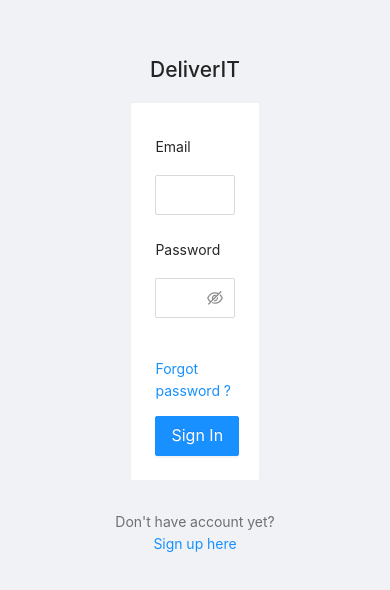
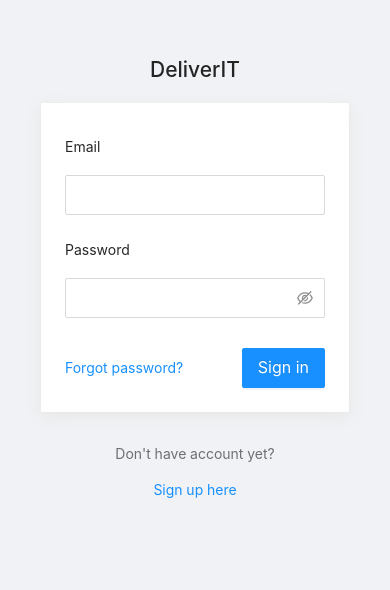
Before and after one commit to zulnabil/antd-ts, a React (Create React App) app: page /login in a window 390 px wide. Shown: the top 590 px of the page. Built offline with nearby package versions, Linux system fonts and the light colour scheme.

Commit message:
fix: responsive form login & register

```diff
--- a/src/App.css
+++ b/src/App.css
@@ -1,7 +1,11 @@
 @import '~antd/dist/antd.css';
 
 .ant-table {
-  box-shadow: 0 4px 16px #e6e6e6;
+  box-shadow: var(--card-shadow);
+}
+
+.ant-card-body {
+  box-shadow: var(--card-shadow);
 }
 
 :root {
@@ -9,6 +13,15 @@
   --lightblue: #e6f7ff;
   --green: #52c41a;
   --green2: #73d13d;
+  --card-shadow: 0 4px 16px #e6e6e6;
+}
+
+.container-center {
+  width: 100%;
+  height: 100%;
+  display: flex;
+  justify-content: center;
+  align-items: center;
 }
 
 .app-section {
@@ -29,6 +42,10 @@
   text-align: center;
 }
 
+.typo-right {
+  text-align: right;
+}
+
 .margin-auto {
   margin: auto
 }
--- a/src/components/loader/CircleFullscreen.tsx
+++ b/src/components/loader/CircleFullscreen.tsx
@@ -1,23 +1,13 @@
-import React, { FC } from 'react'
-import { Spin } from "antd"
-import { LoadingOutlined } from "@ant-design/icons"
-
-const style = {
-  container: {
-    width: "100%",
-    height: "100%",
-    display: "flex",
-    justifyContent: "center",
-    alignItems: "center",
-  },
-}
+import React, { FC } from 'react';
+import { Spin } from 'antd';
+import { LoadingOutlined } from '@ant-design/icons';
 
 const CircleFullscreen: FC = () => {
   return (
-    <div style={style.container}>
+    <div className="container-center">
       <Spin indicator={<LoadingOutlined style={{ fontSize: 48 }} />} />
     </div>
-  )
-}
+  );
+};
 
-export default CircleFullscreen
+export default CircleFullscreen;
--- a/src/constants/router.root.tsx
+++ b/src/constants/router.root.tsx
@@ -1,60 +1,66 @@
-import React, { lazy } from "react"
+import React, { lazy } from 'react';
 
-const Dashboard = lazy(() => import("pages/dashboard/Dashboard"))
-const CreateShipment = lazy(() => import("pages/CreateShipment"))
-const PendingCheckout = lazy(() => import("pages/PendingCheckout"))
-const Shipments = lazy(() => import("pages/Shipments"))
-const Topup = lazy(() => import("pages/Topup"))
-const Transactions = lazy(() => import("pages/Transactions"))
-const Account = lazy(() => import("pages/Account"))
-const Login = lazy(() => import("pages/Login"))
-const Register = lazy(() => import("pages/Register"))
+const Dashboard = lazy(() => import('pages/dashboard/Dashboard'));
+const CreateShipment = lazy(() => import('pages/CreateShipment'));
+const PendingCheckout = lazy(() => import('pages/PendingCheckout'));
+const Shipments = lazy(() => import('pages/Shipments'));
+const Topup = lazy(() => import('pages/Topup'));
+const Transactions = lazy(() => import('pages/Transactions'));
+const Account = lazy(() => import('pages/Account'));
+const Login = lazy(() => import('pages/Login'));
+const Register = lazy(() => import('pages/Register'));
+const Logout = lazy(() => import('pages/Logout'));
 
 export const router = [
   {
-    path: "/",
-    name: "Dashboard",
+    path: '/',
+    name: 'Dashboard',
     component: <Dashboard />,
     exact: true,
   },
   {
-    path: "/create-shipment",
-    name: "CreateShipment",
+    path: '/create-shipment',
+    name: 'CreateShipment',
     component: <CreateShipment />,
   },
   {
-    path: "/pending-checkout",
-    name: "PendingCheckout",
+    path: '/pending-checkout',
+    name: 'PendingCheckout',
     component: <PendingCheckout />,
   },
   {
-    path: "/shipments",
-    name: "Shipments",
+    path: '/shipments',
+    name: 'Shipments',
     component: <Shipments />,
   },
   {
-    path: "/topup",
-    name: "Topup",
+    path: '/topup',
+    name: 'Topup',
     component: <Topup />,
   },
   {
-    path: "/transactions",
-    name: "Transactions",
+    path: '/transactions',
+    name: 'Transactions',
     component: <Transactions />,
   },
   {
-    path: "/account",
-    name: "Account",
+    path: '/account',
+    name: 'Account',
     component: <Account />,
   },
   {
-    path: "/login",
-    name: "Login",
+    path: '/login',
+    name: 'Login',
     component: <Login />,
   },
   {
-    path: "/register",
-    name: "Register",
+    path: '/register',
+    name: 'Register',
     component: <Register />,
   },
-]
+  {
+    path: '/logout',
+    name: 'Logout',
+    component: <Logout />,
+  },
+];
--- a/src/pages/Login.tsx
+++ b/src/pages/Login.tsx
@@ -1,78 +1,65 @@
 import React from 'react'
-import { Row, Col, Card, Button, Form, Input } from "antd"
-import { EyeInvisibleOutlined, EyeTwoTone } from '@ant-design/icons';
+import { useHistory, Link } from 'react-router-dom'
+import { Row, Col, Card, Button, Form, Input } from 'antd'
+import { EyeInvisibleOutlined, EyeTwoTone } from '@ant-design/icons'
 
 const Login: React.FC = () => {
+  const [form] = Form.useForm()
+  const history = useHistory()
 
-    const [form] = Form.useForm()
+  const handleSignin = (): void => {
+    history.push('/')
+  }
 
   return (
-
     <section className="app-section">
       <Row justify="center">
-
         <Col span={24} className="typo-grey typo-center">
           <h2>DeliverIT</h2>
         </Col>
 
-            <Col xl={5} lg={10} md={10} xs={10}>
-                <Card >
-                    <Form
-                        form={form}
-                        layout="vertical"
-                        size="large"
-                    >
-
-                        <Form.Item
-                            label="Email"
-                            style={{ marginBottom: 15 }}
-                        >
+        <Col xl={6} lg={8} md={10} sm={12} xs={24}>
+          <Card>
+            <Form form={form} layout="vertical" size="large">
+              <Form.Item label="Email" style={{ marginBottom: 15 }}>
                 <Input.Group compact>
                   <Form.Item
                     name="email"
-                                rules={[
-                                { required: true, message: "Email is required" },
-                                ]}
-                                style={{ margin: 0, width: "100%" }}
+                    rules={[{ required: true, message: 'Email is required' }]}
+                    style={{ margin: 0, width: '100%' }}
                   >
-                                    <Input
-                                        name="email"
-                                        type="email"
-                                    />
+                    <Input name="email" type="email" />
                   </Form.Item>
                 </Input.Group>
               </Form.Item>
 
-                        <Form.Item
-                        label="Password"
-                        style={{ marginBottom: 30 }}
-                        >
+              <Form.Item label="Password" style={{ marginBottom: 30 }}>
                 <Input.Password
                   name="password"
-                                iconRender={visible => (visible ? <EyeTwoTone /> : <EyeInvisibleOutlined />)}
+                  iconRender={(visible) => (visible ? <EyeTwoTone /> : <EyeInvisibleOutlined />)}
                 />
               </Form.Item>
 
-                        <Row justify="center">
-                            <Col style={{ marginTop: 10 }}>
-                                <p> <a href="#"> Forgot password ? </a> </p>
+              <Row gutter={[8, 8]} justify="space-between" align="middle">
+                <Col xl={12} lg={12} md={12} sm={12} xs={12}>
+                  <a href="#">Forgot password?</a>
                 </Col>
-                            <Col xl={14} lg={14} md={12} sm={10} xs={24} style={{ textAlign: 'right' }}>
-                                <Button type="primary" typeof="submit">Sign In</Button>
+                <Col xl={12} lg={12} md={12} sm={12} xs={12} className="typo-right">
+                  <Button onClick={handleSignin} type="primary" typeof="submit">
+                    Sign in
+                  </Button>
                 </Col>
               </Row>
-
             </Form>
           </Card>
         </Col>
 
-            <Col span={24} className="typo-grey typo-center" style={{marginTop: 30}}>
-                <span>Don't have account yet?</span>
-                <p> <a href="#"> Sign up here </a> </p>
+        <Col span={24} className="typo-grey typo-center" style={{ marginTop: 30 }}>
+          <p>Don't have account yet?</p>
+          <Link to="/register">Sign up here</Link>
         </Col>
       </Row>
     </section>
-
   )
 }
 
--- /dev/null
+++ b/src/pages/Logout.tsx
@@ -0,0 +1,18 @@
+import React, { FC, useEffect } from 'react'
+import { useHistory } from 'react-router-dom'
+
+const Logout: FC = () => {
+  const history = useHistory()
+
+  useEffect(() => {
+    setTimeout(() => history.push('/login'), 1000)
+  }, [])
+
+  return (
+    <div className="container-center">
+      <p>Logging out...</p>
+    </div>
+  )
+}
+
+export default Logout
--- a/src/pages/Register.tsx
+++ b/src/pages/Register.tsx
@@ -1,75 +1,62 @@
 import React from 'react'
-import { Row, Col, Card, Button, Form, Input } from "antd"
-import { EyeInvisibleOutlined, EyeTwoTone } from '@ant-design/icons';
+import { useHistory, Link } from 'react-router-dom'
+import { Row, Col, Card, Button, Form, Input } from 'antd'
+import { EyeInvisibleOutlined, EyeTwoTone } from '@ant-design/icons'
 
 const Register: React.FC = () => {
+  const [form] = Form.useForm()
+  const history = useHistory()
 
-    const [form] = Form.useForm()
+  const handleSignup = (): void => {
+    history.push('/login')
+  }
 
   return (
-
     <section className="app-section">
       <Row justify="center">
-
         <Col span={24} className="typo-grey typo-center">
           <h2>DeliverIT</h2>
         </Col>
 
-                <Col xl={5} lg={10} md={10} xs={10}>
-                    <Card >
-                        <Form
-                            form={form}
-                            layout="vertical"
-                            size="large"
-                        >
-
-                            <Form.Item
-                                label="Email"
-                                style={{ marginBottom: 15 }}
-                            >
+        <Col xl={6} lg={8} md={10} sm={12} xs={24}>
+          <Card>
+            <Form form={form} layout="vertical" size="large">
+              <Form.Item label="Email" style={{ marginBottom: 15 }}>
                 <Input.Group compact>
                   <Form.Item
                     name="email"
-                                    rules={[
-                                    { required: true, message: "Email is required" },
-                                    ]}
-                                    style={{ margin: 0, width: "100%" }}
+                    rules={[{ required: true, message: 'Email is required' }]}
+                    style={{ margin: 0, width: '100%' }}
                   >
-                                        <Input
-                                            name="email"
-                                            type="email"
-                                        />
+                    <Input name="email" type="email" />
                   </Form.Item>
                 </Input.Group>
               </Form.Item>
 
-                            <Form.Item
-                            label="Password"
-                            style={{ marginBottom: 30 }}
-                            >
+              <Form.Item label="Password" style={{ marginBottom: 30 }}>
                 <Input.Password
                   name="password"
-                                    iconRender={visible => (visible ? <EyeTwoTone /> : <EyeInvisibleOutlined />)}
+                  iconRender={(visible) => (visible ? <EyeTwoTone /> : <EyeInvisibleOutlined />)}
                 />
               </Form.Item>
 
               <Row justify="center">
                 <Col>
-                                    <Button type="primary" typeof="submit">Register</Button>
+                  <Button onClick={handleSignup} type="primary" typeof="submit">
+                    Register
+                  </Button>
                 </Col>
               </Row>
-
             </Form>
           </Card>
         </Col>
 
-                <Col span={24} className="typo-grey typo-center" style={{marginTop: 30}}>
-                    <span>Already have account ?</span>
-                    <p> <a href="#"> Login here </a> </p>
+        <Col span={24} className="typo-grey typo-center" style={{ marginTop: 30 }}>
+          <p>Already have account ?</p>
+          <Link to="/login">Login here</Link>
         </Col>
       </Row>
     </section>
-
   )
 }
 
```
Lines whose indentation alone changed are shown as unchanged.
